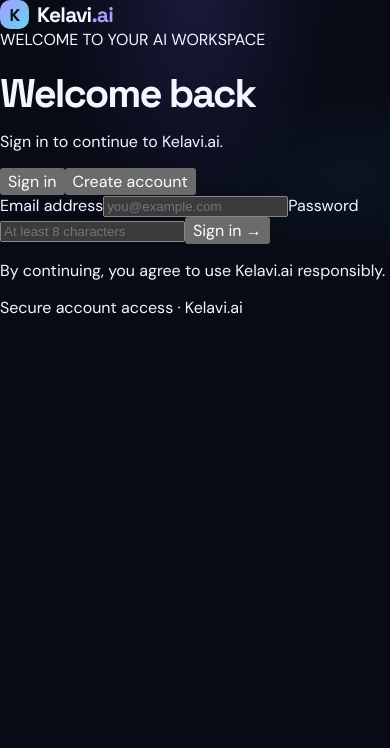
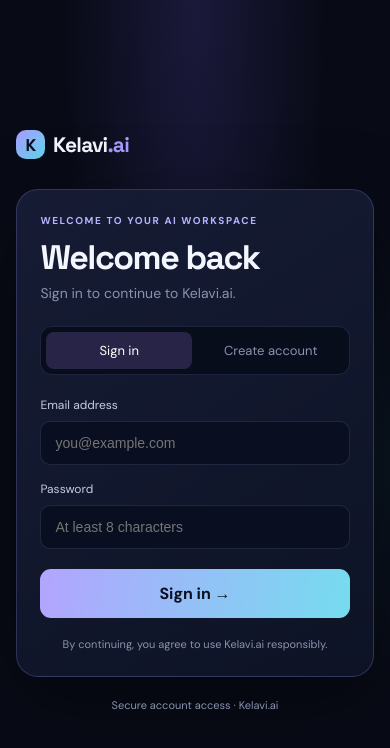
Before and after one commit to eprojects1252/Kelavi.ai, a Next.js app in the folder frontend/: page /auth in a window 390 px wide. Shown: the top 748 px of the page. Built offline with nearby package versions, Linux system fonts and the light colour scheme.

Commit message:
style: add responsive authentication styles

```diff
--- a/frontend/app/globals.css
+++ b/frontend/app/globals.css
@@ -35,3 +35,27 @@ h1 span{background:linear-gradient(90deg,#b9aaff,#74dcef);background-clip:text;c
 footer{border-top:1px solid var(--line);margin-top:64px;padding:22px 0;color:#77819b;font-size:11px;display:flex;justify-content:space-between;gap:12px}
 .sr-only{position:absolute;width:1px;height:1px;padding:0;margin:-1px;overflow:hidden;clip:rect(0,0,0,0);white-space:nowrap;border:0}
 @media(max-width:520px){.shell{width:min(100% - 28px,1040px)}.topbar{height:65px}.hero{margin-top:62px}h1{letter-spacing:-2px}.intro{font-size:14px}.mode-grid{gap:9px}.mode-card{padding:14px;min-height:122px}.section-heading{font-size:9px;letter-spacing:1px}.muted{font-size:10px}footer{font-size:10px}}
+
+/* Authentication screens */
+.auth-shell{width:min(100% - 32px,480px);min-height:100vh;margin:auto;display:flex;flex-direction:column;align-items:center;justify-content:center;padding:32px 0}
+.auth-brand{align-self:flex-start;margin-bottom:30px}
+.auth-card{width:100%;border:1px solid rgba(170,158,255,.22);border-radius:22px;padding:clamp(22px,6vw,34px);background:linear-gradient(145deg,#171d35f2,#0e1426f5);box-shadow:0 24px 80px #0006}
+.auth-kicker{font-size:10px;letter-spacing:1.6px;color:#b9b2ff;font-weight:700}
+.auth-card h1{font-size:34px;letter-spacing:-1.5px;margin:13px 0 8px}
+.auth-description{color:var(--muted);font-size:14px;margin:0 0 24px}
+.auth-tabs{display:grid;grid-template-columns:1fr 1fr;gap:6px;padding:5px;border:1px solid var(--line);border-radius:12px;background:#080d1c;margin-bottom:22px}
+.auth-tab{border:0;background:transparent;color:var(--muted);padding:10px;border-radius:8px;font-size:13px}
+.auth-tab.selected{background:#282447;color:#fff}
+.auth-form{display:flex;flex-direction:column;gap:16px}
+.auth-form label{display:flex;flex-direction:column;gap:8px;font-size:12px;color:#c5cbe0}
+.auth-form input{width:100%;border:1px solid var(--line);border-radius:10px;background:#090f20;color:#fff;padding:13px 14px;outline:none;font-size:14px}
+.auth-form input:focus{border-color:#a99bff88;box-shadow:0 0 0 3px #a99bff12}
+.auth-submit{border:0;border-radius:11px;padding:14px;background:linear-gradient(100deg,#b3a4ff,#75dcef);color:#0b1020;font-weight:700;margin-top:4px}
+.auth-submit:disabled{opacity:.55}
+.auth-message{font-size:12px;line-height:1.5;padding:10px 12px;border-radius:9px;margin:0}
+.auth-message.error{color:#ffb5bd;background:#ff657015;border:1px solid #ff657033}
+.auth-message.success{color:#9ee8c6;background:#50d49b12;border:1px solid #50d49b33}
+.auth-terms,.auth-foot{font-size:11px;color:var(--muted);text-align:center;line-height:1.5}
+.auth-terms{margin:18px 0 0}
+.auth-foot{margin:20px 0 0}
+.signin-link{text-decoration:none;display:inline-flex;align-items:center}
```
